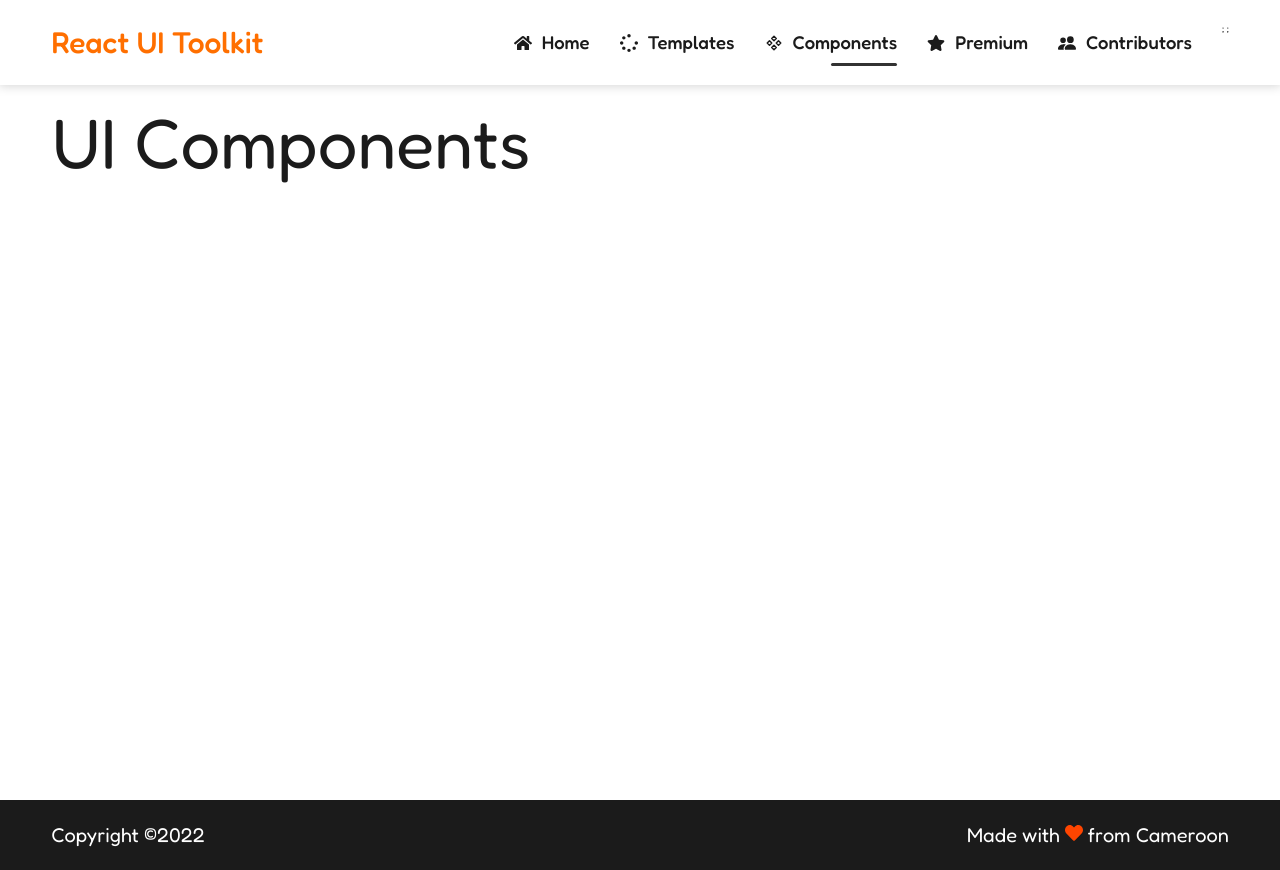
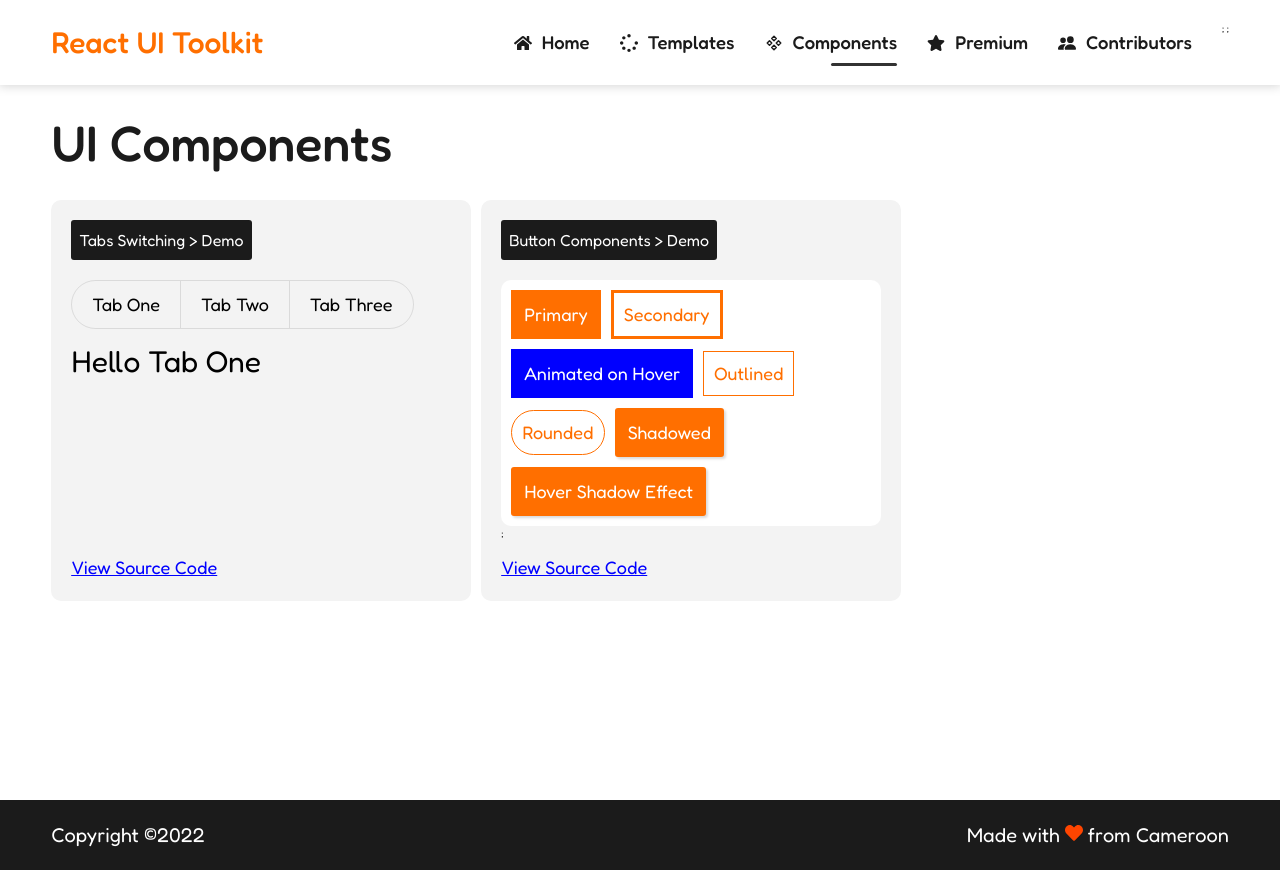
Before and after one commit to theunicorndev237/ui-components-reactjs, a React (Create React App) app: page /components in a window 1280 px wide. Built offline with nearby package versions, Linux system fonts and the light colour scheme.

Commit message:
button component

```diff
--- /dev/null
+++ b/src/components/buttons/Button.component.tsx
@@ -0,0 +1,17 @@
+import React from "react";
+
+// stylesheet
+import styles from "./button.module.css";
+
+type Props = {
+  text: string;
+  type: string;
+};
+
+const Button: React.FC<Props> = ({ text, type }) => (
+  <button type="button" aria-label={type} className={styles.btn}>
+    {text}
+  </button>
+);
+
+export default Button;
--- /dev/null
+++ b/src/components/buttons/button.module.css
@@ -0,0 +1,68 @@
+.btn {
+  padding: 0.8rem 1rem;
+  border: 3px solid var(--main-color);
+  font-size: 1.8rem;
+  outline: none;
+  cursor: pointer;
+  width: fit-content;
+  white-space: nowrap;
+  background: transparent;
+}
+
+.btn[aria-label="primary"] {
+  background: var(--main-color);
+  color: #fff;
+}
+
+.btn[aria-label="secondary"] {
+  background: transparent;
+  color: #fff;
+  color: var(--main-color);
+}
+
+.btn[aria-label="outlined"] {
+  border-width: 1px;
+  color: var(--main-color);
+}
+
+.btn[aria-label="animated"] {
+  background: var(--secondary-color);
+  color: #fff;
+  border-color: var(--secondary-color);
+  transform: translateY(0);
+}
+
+.btn[aria-label="animated"]:hover,
+.btn[aria-label="animated"]:focus-within {
+  animation: move 0.2s linear infinite;
+}
+
+@keyframes move {
+  from {
+    transform: translateY(0);
+  }
+  to {
+    transform: translateY(-5px);
+  }
+}
+
+.btn[aria-label="rounded"] {
+  border-radius: 35px;
+  border: 1px solid var(--main-color);
+  color: var(--main-color);
+}
+
+.btn[aria-label="shadowed"],
+.btn[aria-label="hover"] {
+  border-radius: 3px;
+  background: var(--main-color);
+  color: #fff;
+  box-shadow: rgba(0, 0, 0, 0.15) 1.95px 1.95px 2.6px;
+  -webkit-box-shadow: rgba(0, 0, 0, 0.15) 1.95px 1.95px 2.6px;
+}
+
+.btn[aria-label="hover"]:hover,
+.btn[aria-label="hover"]:focus-within {
+  box-shadow: rgba(17, 12, 46, 0.15) 0px 48px 100px 0px;
+  -webkit-box-shadow: rgba(17, 12, 46, 0.15) 0px 48px 100px 0px;
+}
--- a/src/components/globals/globals.module.css
+++ b/src/components/globals/globals.module.css
@@ -49,6 +49,7 @@
   transition: 0.2s ease-in-out;
   position: relative;
   -webkit-transition: 0.2s ease-in-out;
+  outline: none;
 }
 
 .navbar__menu li a::before {
--- /dev/null
+++ b/src/components/tabs/TabHead.component.tsx
@@ -0,0 +1,23 @@
+import React, { useCallback } from "react";
+
+type Props = {
+  title: string;
+  index: number;
+  setSelectedTab: (index: number) => void;
+};
+
+const TabTitle: React.FC<Props> = ({ title, setSelectedTab, index }) => {
+  const onClick = useCallback(() => {
+    setSelectedTab(index);
+  }, [setSelectedTab, index]);
+
+  return (
+    <li>
+      <button type="button" style={{ width: "100%" }} onClick={onClick}>
+        {title}
+      </button>
+    </li>
+  );
+};
+
+export default TabTitle;
--- /dev/null
+++ b/src/components/tabs/Tabs.component.tsx
@@ -0,0 +1,33 @@
+/* eslint-disable react/no-array-index-key */
+
+import React, { useState } from "react";
+import TabHead from "./TabHead.component";
+
+// styles import
+import styles from "./tab.module.css";
+
+type ChildrenProp = {
+  children: React.ReactElement[];
+};
+
+const Tabs: React.FC<ChildrenProp> = ({ children }) => {
+  const [selectedTab, setSelectedTab] = useState(0);
+
+  return (
+    <div>
+      <ul className={styles.tab__head__list}>
+        {children.map((item, index) => (
+          <TabHead
+            key={index}
+            title={item.props.title}
+            index={index}
+            setSelectedTab={setSelectedTab}
+          />
+        ))}
+      </ul>
+      {children[selectedTab]}
+    </div>
+  );
+};
+
+export default Tabs;
--- /dev/null
+++ b/src/components/tabs/tab.module.css
@@ -0,0 +1,39 @@
+.tab__head__list {
+  display: flex;
+  flex-direction: row;
+  align-items: center;
+  padding: 0;
+  margin-top: 0;
+  /* flex-wrap: wrap;
+  -ms-flex-wrap: wrap; */
+  margin-bottom: 1rem;
+  border-radius: 50px;
+  overflow: hidden;
+  overflow: -moz-hidden-unscrollable;
+  border: 1px solid rgba(0, 0, 0, 0.1);
+  width: fit-content;
+}
+
+.tab__head__list li button {
+  background: none;
+  border: none;
+  font-size: 18px;
+  cursor: pointer;
+  padding: 1rem 2rem;
+  white-space: nowrap;
+  transition: 0.2s ease-in-out;
+  -webkit-transition: 0.2s ease-in-out;
+}
+
+.tab__head__list li:not(:last-of-type) button {
+  border-right: 1px solid rgba(0, 0, 0, 0.1);
+}
+
+.tab__head__list li button:hover,
+.tab__head__list li button:focus-within,
+.tab__head__list li button:focus {
+  background: var(--secondary-color);
+  outline: none;
+  border-color: transparent;
+  color: #fff;
+}
--- a/src/index.tsx
+++ b/src/index.tsx
@@ -9,12 +9,12 @@ import "./index.css";
 import App from "./App";
 
 const root = ReactDOM.createRoot(
-  document.getElementById("root") as HTMLElement,
+  document.getElementById("root") as HTMLElement
 );
 root.render(
   <React.StrictMode>
     <App />
-  </React.StrictMode>,
+  </React.StrictMode>
 );
 
 reportWebVitals();
--- a/src/pages/components/Components.page.tsx
+++ b/src/pages/components/Components.page.tsx
@@ -2,12 +2,86 @@ import React from "react";
 
 // stylesheet
 import styles from "./components.module.css";
+
+// components
+import Tabs from "../../components/tabs/Tabs.component";
+import Tab from "../../components/tabs/Tab.component";
+import Button from "../../components/buttons/Button.component";
 
 const ComponentsPage = (): JSX.Element => (
   <div className={styles.components}>
     <div className={styles.hero}>
       <h2>UI Components</h2>
     </div>
+
+    <div className={styles.grid__layout}>
+      <div className={styles.tabs}>
+        <div className={styles.headline}>
+          <h2>
+            Tabs Switching
+            {` > `}
+            Demo
+          </h2>
+        </div>
+        <div>
+          <Tabs>
+            <Tab title="Tab One">
+              <div>
+                <h2>Hello Tab One</h2>
+              </div>
+            </Tab>
+            <Tab title="Tab Two">
+              <div>
+                <h2>Hello Tab Two</h2>
+              </div>
+            </Tab>
+            <Tab title="Tab Three">
+              <div>
+                <h2>Hello Tab Three</h2>
+              </div>
+            </Tab>
+          </Tabs>
+          <div className={styles.links}>
+            <a
+              rel="noreferrer"
+              target="_blank"
+              href="https://gist.github.com/theunicorndev237/8da6e0a72b0db0c2e4ddb6f22af09ac9"
+            >
+              View Source Code
+            </a>
+          </div>
+        </div>
+      </div>
+
+      <div className={styles.tabs}>
+        <div className={styles.headline}>
+          <h2>
+            Button Components
+            {` > `}
+            Demo
+          </h2>
+        </div>
+        <div className={styles.btn__component}>
+          <Button type="primary" text="Primary" />
+          <Button type="secondary" text="Secondary" />
+          <Button type="animated" text="Animated on Hover" />
+          <Button type="outlined" text="Outlined" />
+          <Button type="rounded" text="Rounded" />
+          <Button type="shadowed" text="Shadowed" />
+          <Button type="hover" text="Hover Shadow Effect" />
+        </div>
+        <div className={styles.links}>
+          <a
+            rel="noreferrer"
+            target="_blank"
+            href="https://gist.github.com/theunicorndev237/8da6e0a72b0db0c2e4ddb6f22af09ac9"
+          >
+            View Source Code
+          </a>
+        </div>
+        ;
+      </div>
+    </div>
   </div>
 );
 
--- a/src/pages/components/components.module.css
+++ b/src/pages/components/components.module.css
@@ -1,14 +1,72 @@
 .components {
-    min-height: 100vh;
-    width: 100%;
+  min-height: 100vh;
+  width: 100%;
+}
+
+.grid__layout {
+  display: grid;
+  display: -ms-grid;
+  grid-template-columns: 1fr 1fr 1fr;
+  gap: 1rem;
 }
 
 .hero {
-    padding: 2rem 4vw;
+  padding: 2rem 4vw;
 }
 
 .hero h2 {
-    font-size: 7rem;
-    color: var(--gray-color);
-    margin-top: 7rem;
+  font-size: 5rem;
+  color: var(--gray-color);
+  margin-top: 8.5rem;
+  font-weight: 500;
 }
+
+.tabs {
+  padding: 2rem;
+  position: relative;
+  background: #f3f3f3;
+  width: 100%;
+  left: 4vw;
+  border-radius: 10px;
+  padding-bottom: 6rem;
+}
+
+.tabs h2 {
+  font-size: 3rem;
+  margin-bottom: 1rem;
+}
+
+.headline h2 {
+  font-size: 16px;
+  padding: 0.8rem;
+  border-radius: 3px;
+  background: var(--gray-color);
+  color: #fff;
+  width: fit-content;
+  margin-bottom: 2rem;
+}
+
+.btn__component {
+  display: flex;
+  display: -ms-flexbox;
+  align-items: center;
+  flex-wrap: wrap;
+  -ms-flex-wrap: wrap;
+  gap: 1rem;
+  background: #fff;
+  padding: 1rem;
+  border-radius: 10px;
+}
+
+.links {
+  margin-top: 5rem;
+  position: absolute;
+  bottom: 20px;
+}
+
+.links a {
+  border-radius: 3px;
+  color: var(--secondary-color);
+  font-size: 1.8rem;
+  text-decoration: underline;
+}
```
Also changed, not shown: src/components/tabs/Tab.component.tsx (added, +11 -0 lines).
